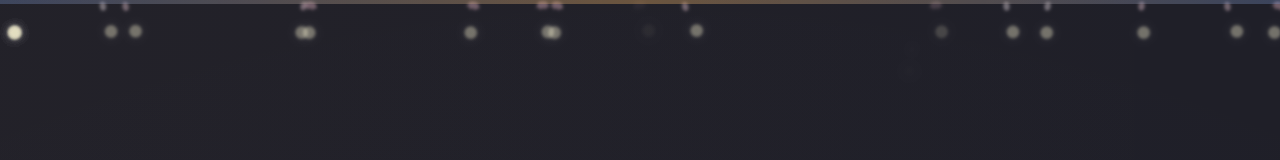
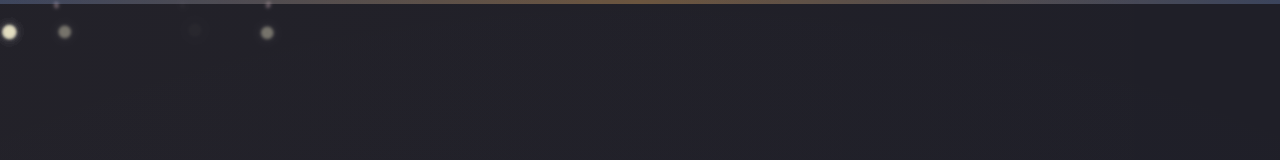
Before and after one commit to riegojerey/Homepage, a Next.js app: page / in a window 1280 px wide. Shown: the top 160 px of the page. Built offline with nearby package versions, Linux system fonts and the light colour scheme.

Commit message:
adjust petal timings

```diff
--- a/src/app/globals.css
+++ b/src/app/globals.css
@@ -217,11 +217,11 @@
   /* Sakura Animation */
   .sakura {
     position: absolute;
-    width: 15px;
-    height: 15px;
+    width: 12px;
+    height: 12px;
     pointer-events: none;
     background-image: none;
-    animation: fall 10s linear infinite, sway 4s ease-in-out infinite alternate;
+    animation: fall 15s linear infinite, sway 5s ease-in-out infinite alternate;
   }
 
   .sakura::before {
@@ -234,7 +234,7 @@
     background-size: contain;
     background-repeat: no-repeat;
     background-position: center;
-    filter: drop-shadow(0 0 2px rgba(255, 183, 197, 0.3));
+    filter: drop-shadow(0 0 1px rgba(255, 183, 197, 0.2));
   }
 
   .sakura.petal1::before {
@@ -260,13 +260,13 @@
 
   @keyframes sway {
     0% {
-      transform: translateX(-10px) rotate(-15deg);
+      transform: translateX(-15px) rotate(-15deg);
     }
     50% {
-      transform: translateX(10px) rotate(15deg);
+      transform: translateX(15px) rotate(15deg);
     }
     100% {
-      transform: translateX(-10px) rotate(-15deg);
+      transform: translateX(-15px) rotate(-15deg);
     }
   }
 }
--- a/src/app/page.tsx
+++ b/src/app/page.tsx
@@ -43,9 +43,9 @@ const SakuraAnimation = () => {
       const sakura = document.createElement('div');
       sakura.className = `sakura petal${Math.floor(Math.random() * 3) + 1}`;
       sakura.style.left = `${Math.random() * 100}vw`;
-      sakura.style.animationDuration = `${Math.random() * 5 + 5}s, ${Math.random() * 3 + 2}s`;
-      sakura.style.opacity = `${Math.random() * 0.6 + 0.4}`;
-      sakura.style.transform = `scale(${Math.random() * 0.5 + 0.5})`;
+      sakura.style.animationDuration = `${Math.random() * 7 + 8}s, ${Math.random() * 4 + 3}s`;
+      sakura.style.opacity = `${Math.random() * 0.3 + 0.2}`;
+      sakura.style.transform = `scale(${Math.random() * 0.3 + 0.3})`;
       container.appendChild(sakura);
 
       const cleanup = () => {
@@ -54,10 +54,16 @@ const SakuraAnimation = () => {
         }
       };
 
-      setTimeout(cleanup, 10000);
+      setTimeout(cleanup, 15000);
     };
 
-    const interval = setInterval(createSakura, 300);
+    // Create initial petals
+    for (let i = 0; i < 5; i++) {
+      setTimeout(() => createSakura(), i * 300);
+    }
+
+    // Then create new petals less frequently
+    const interval = setInterval(createSakura, 2000);
 
     return () => {
       clearInterval(interval);
```
